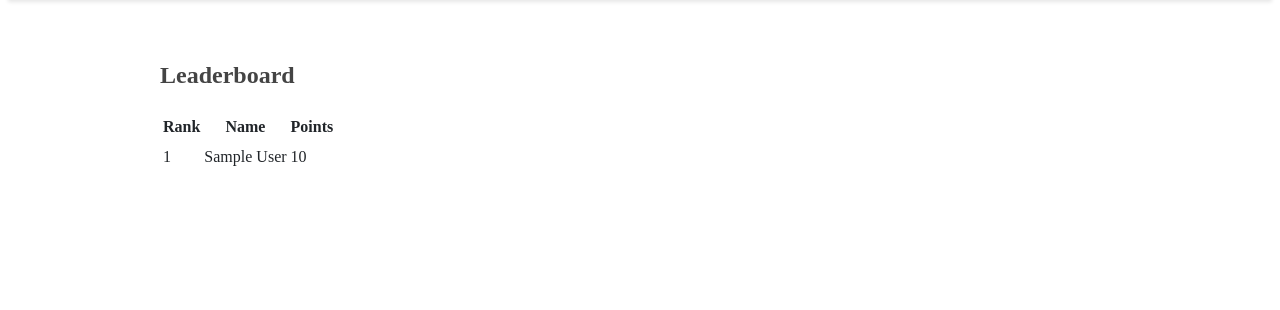
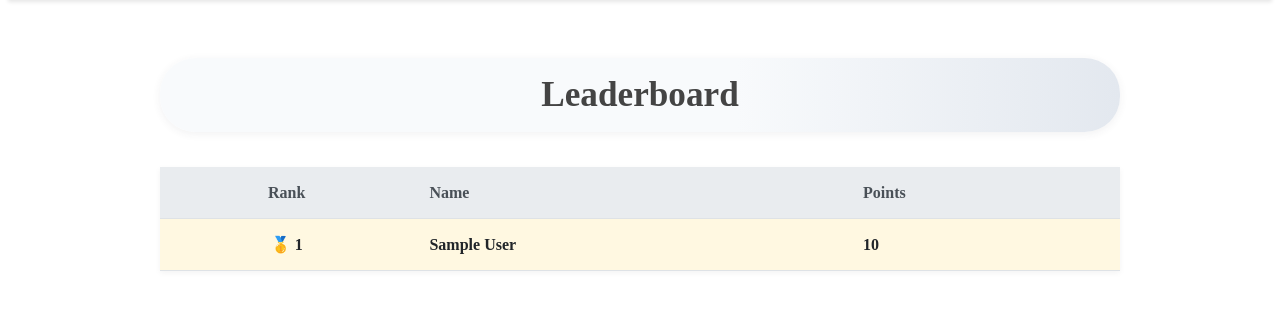
Before and after one commit to Likio3000/pomodoroAPP, a Flask app: page /leaderboard in a window 1280 px wide. Shown: the part 141-451 px from the top of the page. Run offline with Flask 3, Linux system fonts and the light colour scheme; tables that the repository leaves empty hold one stand-in row (values such as "Sample post"); some libraries are stand-ins or nearby versions.

Commit message:
style: enhance leaderboard presentation

```diff
--- a/pomodoro_app/static/style.css
+++ b/pomodoro_app/static/style.css
@@ -555,7 +555,77 @@
   background: #f8f9fa;
 }
 .sessions-table tr:hover {
-    background-color: #f1f1f1;
+  background-color: #f1f1f1;
+}
+
+/* Leaderboard Styles */
+.leaderboard-title {
+  display: block;
+  text-align: center;
+  font-size: 2.2em;
+  font-weight: 700;
+  margin: 0.5em auto 1em auto;
+  padding: 0.4em 1.2em;
+  background: linear-gradient(90deg, #f8fafc 60%, #e3e8ef 100%);
+  border-radius: 1em;
+  box-shadow: 0 2px 8px rgba(52,58,64,0.07);
+}
+
+.leaderboard-table {
+  width: 100%;
+  border-collapse: collapse;
+  margin-bottom: 2em;
+  box-shadow: 0 2px 6px rgba(0,0,0,0.05);
+}
+
+.leaderboard-table th,
+.leaderboard-table td {
+  padding: 0.8em 1em;
+  border-bottom: 1px solid #dee2e6;
+  text-align: left;
+}
+.leaderboard-table th:first-child,
+.leaderboard-table td:first-child {
+  text-align: center;
+}
+
+.leaderboard-table thead th {
+  background-color: #e9ecef;
+  font-weight: 600;
+  color: #495057;
+}
+
+.leaderboard-table tbody tr:nth-child(even) {
+  background-color: #f8f9fa;
+}
+
+.leaderboard-table tbody tr:hover {
+  background-color: #f1f5fa;
+}
+
+.leaderboard-table tbody tr:first-child {
+  background-color: #fff8e1;
+  font-weight: 700;
+}
+
+.leaderboard-table tbody tr:nth-child(2) {
+  background-color: #f4f4f4;
+  font-weight: 600;
+}
+
+.leaderboard-table tbody tr:nth-child(3) {
+  background-color: #ffefd5;
+  font-weight: 600;
+}
+
+.leaderboard-table tbody tr:first-child td:first-child::before {
+  content: "\1F947\0020"; /* gold medal emoji + space */
+}
+.leaderboard-table tbody tr:nth-child(2) td:first-child::before {
+  content: "\1F948\0020"; /* silver medal emoji + space */
+}
+.leaderboard-table tbody tr:nth-child(3) td:first-child::before {
+  content: "\1F949\0020"; /* bronze medal emoji + space */
 }
 
 
@@ -804,3 +874,33 @@
   background: linear-gradient(90deg, #2a2a2a 60%, #3a3a3a 100%);
   color: #eee;
 }
+
+body.dark-theme .leaderboard-title {
+  background: linear-gradient(90deg, #2a2a2a 60%, #3a3a3a 100%);
+  color: #eee;
+}
+
+body.dark-theme .leaderboard-table thead th {
+  background-color: #2c2c2c;
+  color: #eee;
+}
+
+body.dark-theme .leaderboard-table tbody tr:nth-child(even) {
+  background-color: #1a1a1a;
+}
+
+body.dark-theme .leaderboard-table tbody tr:hover {
+  background-color: #333;
+}
+
+body.dark-theme .leaderboard-table tbody tr:first-child {
+  background-color: #665c2c;
+}
+
+body.dark-theme .leaderboard-table tbody tr:nth-child(2) {
+  background-color: #454545;
+}
+
+body.dark-theme .leaderboard-table tbody tr:nth-child(3) {
+  background-color: #665040;
+}
```
